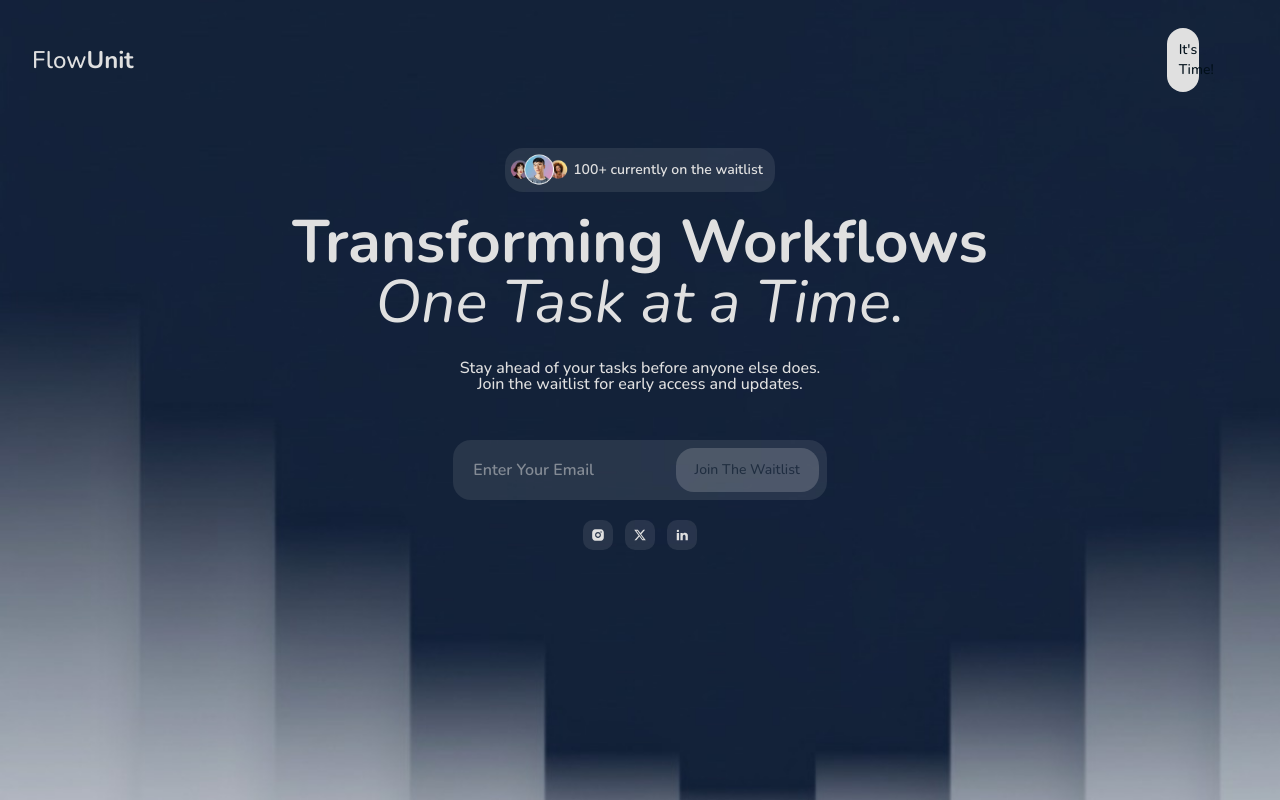
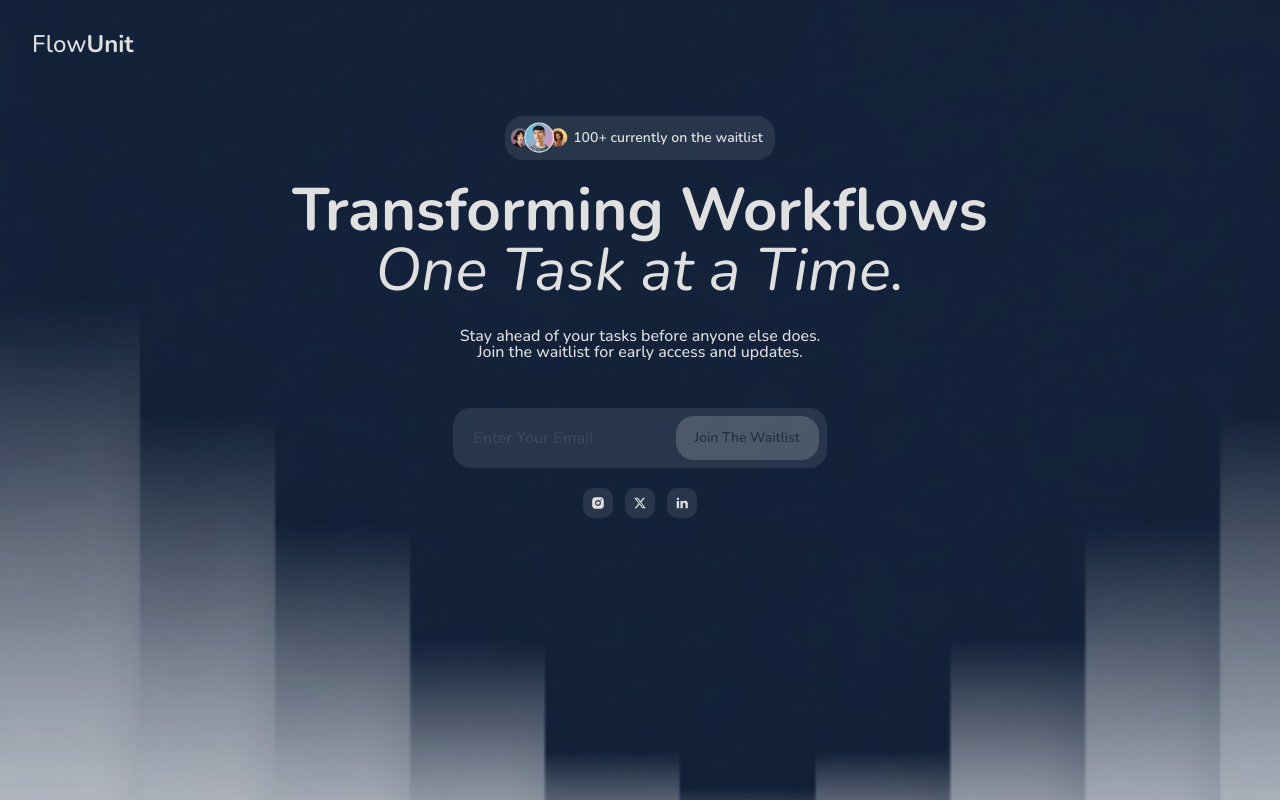
Before and after one commit to youngbee08/flow-unit-client, a React (Vite) app: page / in a window 1280 px wide. Built offline with nearby package versions, Linux system fonts and the light colour scheme; no server answers.

Commit message:
Remove button and disable email input in Waitlist
Removed the 'It's Time!' button and disabled email input.

```diff
--- a/src/pages/Waitlist.jsx
+++ b/src/pages/Waitlist.jsx
@@ -48,13 +48,7 @@ const Waitlist = () => {
         <h3 className="font-medium text-base sm:text-xl lg:text-2xl text-tertiary">
           Flow<span className="font-bold">Unit</span>
         </h3>
-        <div className="">
-         <button
-          className="bg-tertiary w-[50%] lg:w-[40%] text-primary font-medium text-sm px-3 lg:px-3 py-2 lg:py-3 cursor-pointer transition-all rounded-[18px]"
-          >
-              It's Time!
-          </button>
-        </div>
+
       </nav>
       <main className="flex w-full flex-col justify-center items-center gap-18 lg:gap-12">
         <div className="flex flex-col gap-7 items-center">
@@ -95,7 +89,7 @@ const Waitlist = () => {
               name="email"
               placeholder="Enter Your Email"
               className="text-tertiary text-sm lg:text-base font-semibold outline-0 px-2 lg:px-3 border-0 w-[50%] lg:w-[60%]"
-              disabled={joiningWaitlist}
+              disabled={true}
             />
             <button
               disabled={true}
```
